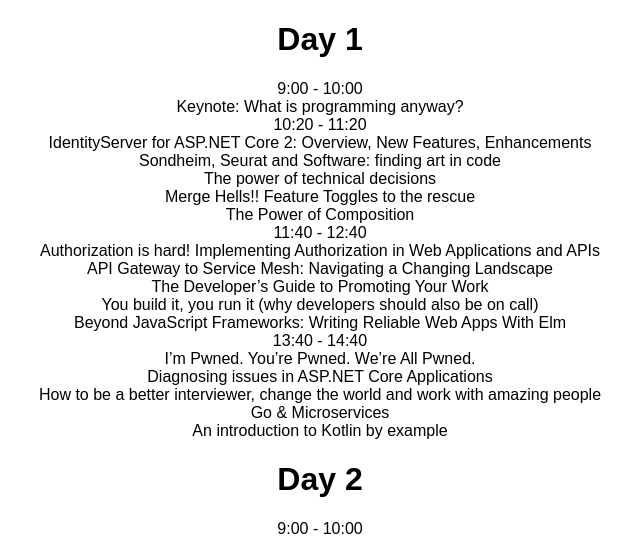
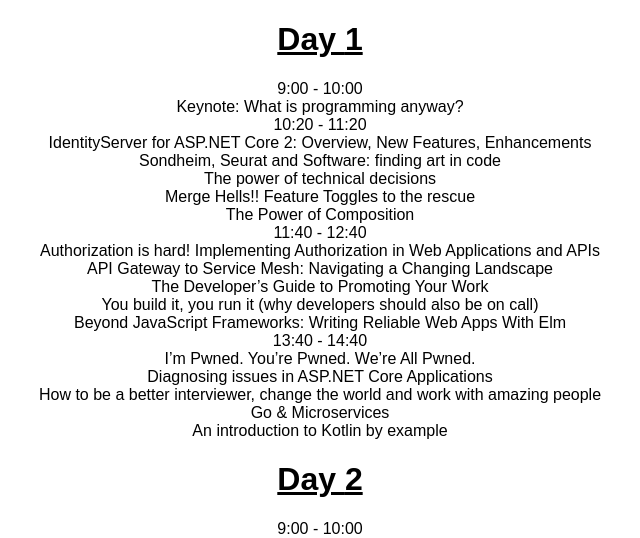
Before and after one commit to JakeGinnivan/ndc-agenda2, a React (Create React App) app: page / in a window 1280 px wide. Shown: the top 538 px of the page, without its empty margins (320-960 px from the left). Built offline with nearby package versions, Linux system fonts and the light colour scheme.

Commit message:
Extracted Header component

```diff
--- a/src/App.js
+++ b/src/App.js
@@ -1,7 +1,6 @@
 import React, { Component } from 'react'
 import './App.css'
 import { fetchAgenda } from './agenda'
-import { setInterval } from 'timers'
 import { Day } from './day'
 
 class App extends Component {
--- a/src/day.js
+++ b/src/day.js
@@ -3,10 +3,11 @@
 import { talkShape } from './agenda'
 import { formatTime, groupBy } from './App'
 import { Timeslot } from './timeslot'
+import { Header } from './header'
 
 export const Day = ({ day, talks }) => (
     <React.Fragment>
-        <h1>Day {day}</h1>
+        <Header>Day {day}</Header>
         {groupBy(
             talks,
             talk => ({
--- /dev/null
+++ b/src/header.css
@@ -0,0 +1,3 @@
+.header {
+    text-decoration: underline;
+}
--- /dev/null
+++ b/src/header.js
@@ -0,0 +1,4 @@
+import * as React from 'react'
+import './header.css'
+
+export const Header = ({ children }) => <h1 className="header">{children}</h1>
--- a/src/talk.js
+++ b/src/talk.js
@@ -1,5 +1,4 @@
 import * as React from 'react'
-import * as propTypes from 'prop-types'
 import { talkShape } from './agenda'
 
 export const Talk = ({ talk }) => <div>{talk.title}</div>
```
